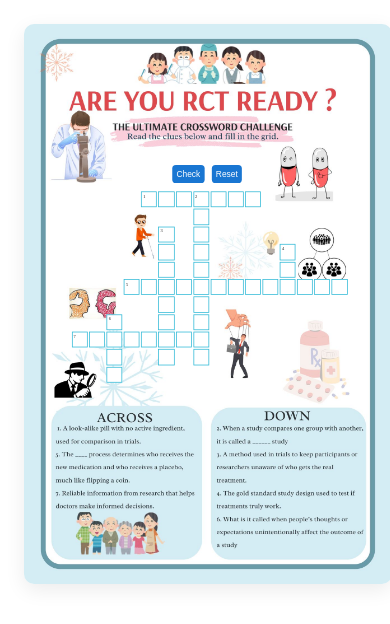
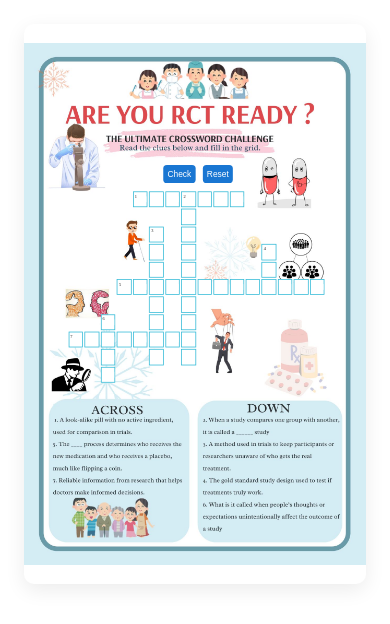
Before and after one commit to JoelAlexValiyaveeed/cross-word, a Vue app: page / in a window 390 px wide. Shown: the top 624 px of the page. Built offline with nearby package versions, Linux system fonts and the light colour scheme; the HTML template or start-up script is replaced by a standard one.

Commit message:
style fix

```diff
--- a/src/components/crossWord.vue
+++ b/src/components/crossWord.vue
@@ -565,9 +565,9 @@ button:active {
   }
 }
 
-@media (max-width: 480px) {
+@media (max-width: 540px) {
   .crossword-container {
-    width: 25em;
+    width: 23em;
     height: 35em;
   }
   .crossword-wrapper {
@@ -577,7 +577,6 @@ button:active {
     justify-content: center;
     align-items: flex-start;
     box-sizing: border-box;
-    width: 25em;
   }
   .crossword-table {
     scale: 0.75;
```
